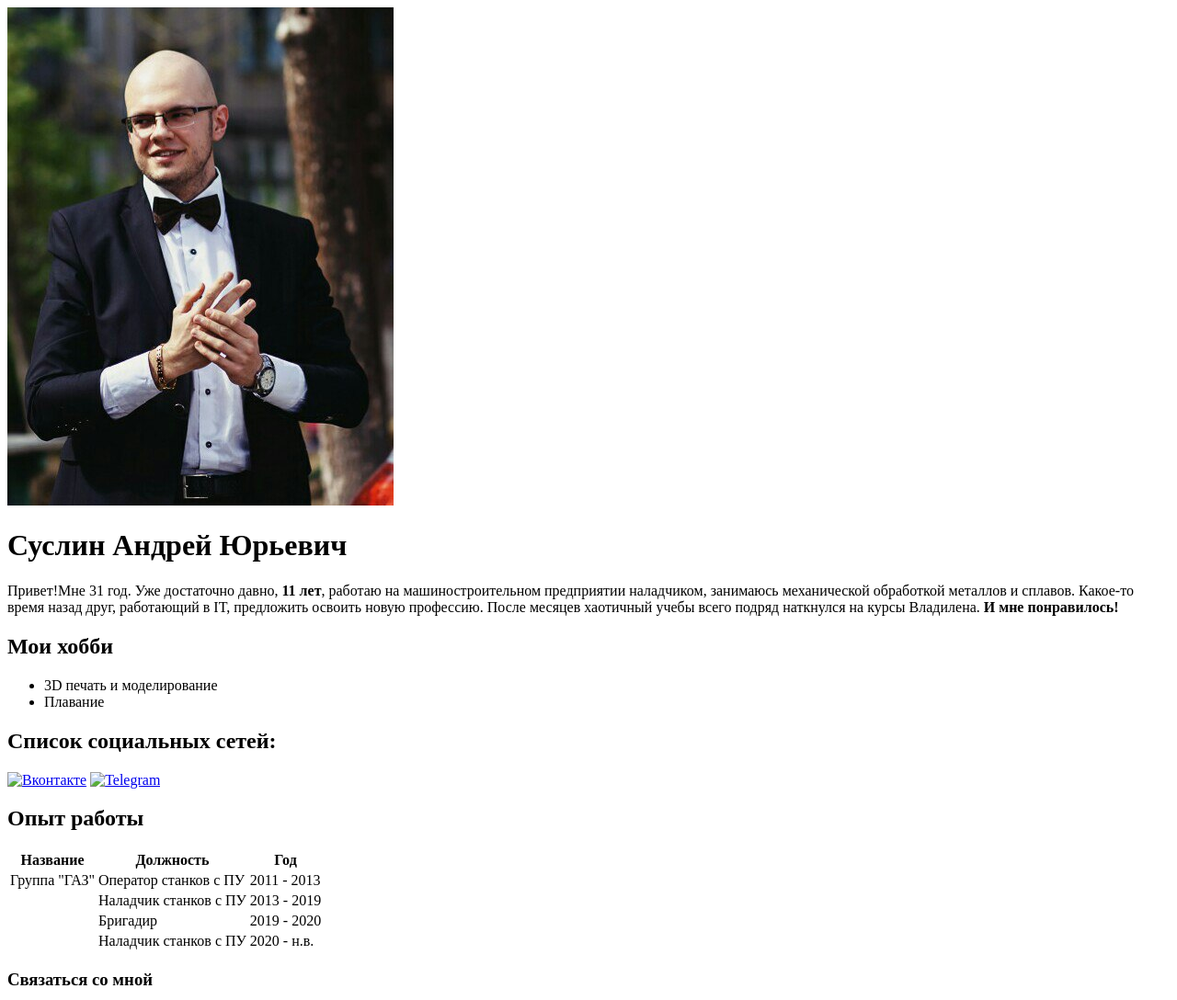
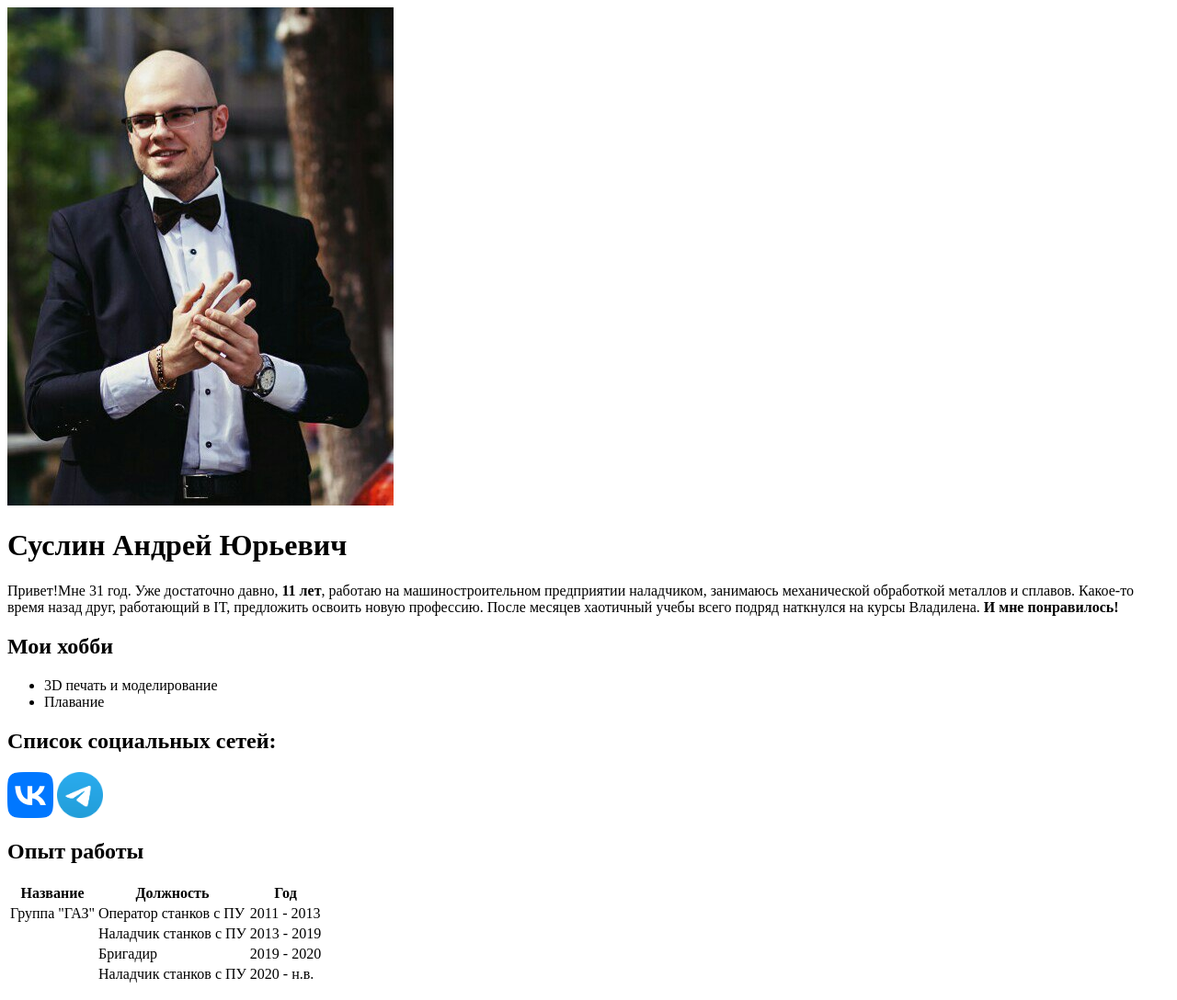
Before and after one commit to Panzerhalzen/secondProbe, a plain HTML site: page index.html in a window 1280 px wide. Shown: the top 1088 px of the page at 92% size. Drawn offline with Linux system fonts and the light colour scheme.

Commit message:
Update index.html

```diff
--- a/index.html
+++ b/index.html
@@ -23,8 +23,8 @@
 
     <h2>Список социальных сетей:</h2>
 
-    <a href="https://vk.com/mooreech" target="_blank"><img src="/Vladilen/1/cv/img/VK_Compact_Logo.png" alt="Вконтакте" width="50"></a>
-    <a href="https://t.me/Panzerhalzen" target="_blank"><img src="/Vladilen/1/cv/img/Logo_Telegram.png" alt="Telegram" width="50"></a>
+    <a href="https://vk.com/mooreech" target="_blank"><img src="img/VK_Compact_Logo.png" alt="Вконтакте" width="50"></a>
+    <a href="https://t.me/Panzerhalzen" target="_blank"><img src="img/Logo_Telegram.png" alt="Telegram" width="50"></a>
 
     <h2>Опыт работы</h2>
     <table>
```
